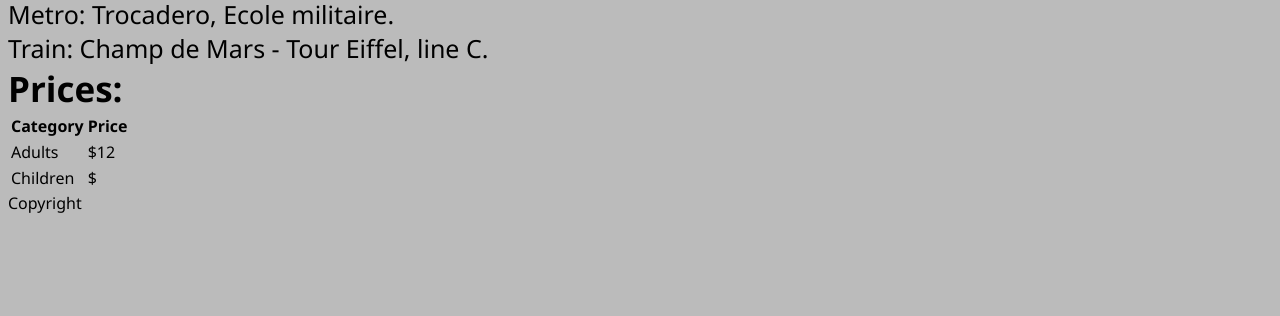
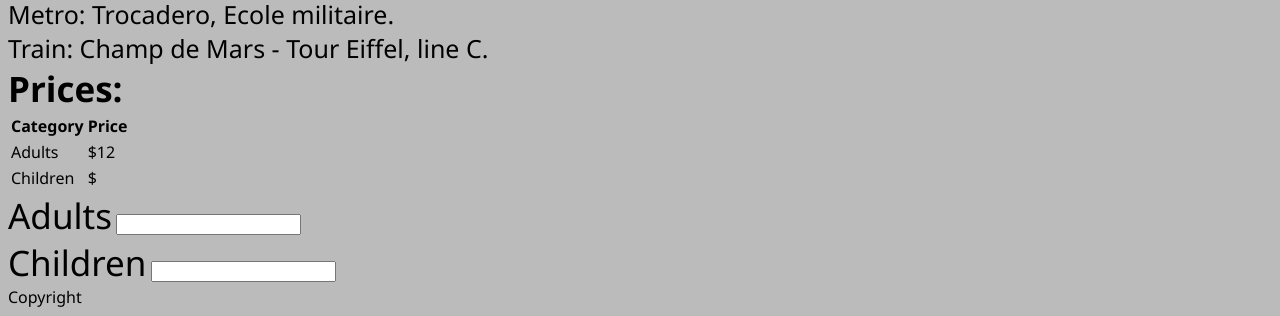
Before and after one commit to yurilov/js-learning, a website: page index.html in a window 1280 px wide. Shown: the part 740-1056 px from the top of the page. Before the commit the page ends 962 px from the top, so only its background shows below. Drawn offline with Linux system fonts and the light colour scheme.

Commit message:
added tickets form

```diff
--- a/index.html
+++ b/index.html
@@ -45,6 +45,15 @@
       </table>
     </div>
   </section>
+  <section>
+    <form>
+      <label for="adults" class="section__text">Adults</label>
+      <input type="number" id="adults">
+      <br>
+      <label for="children" class="section__text">Children</label>
+      <input type="number" id="children">
+    </form>
+  </section>
   <footer>
     <p>Copyright</p>
   </footer>
```
